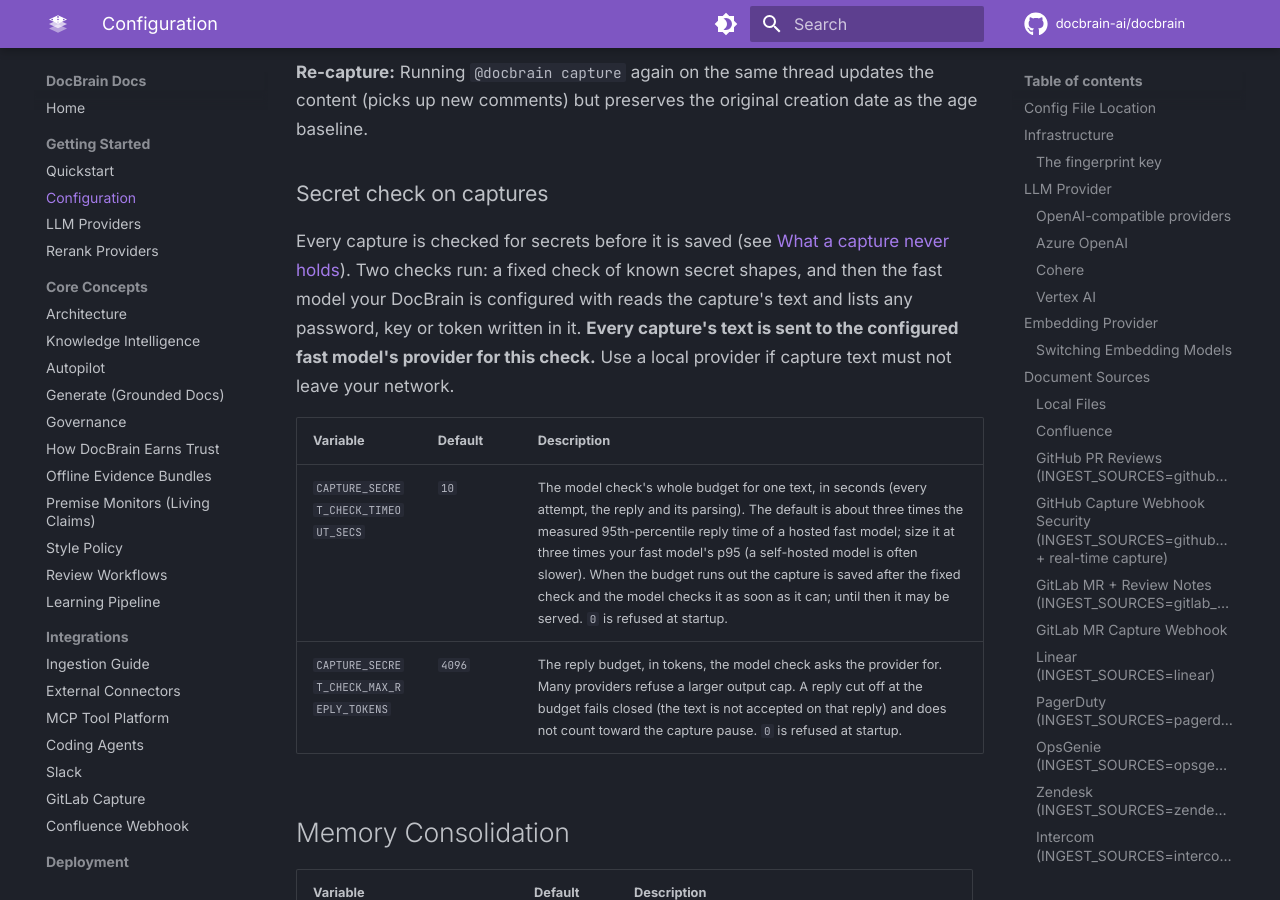
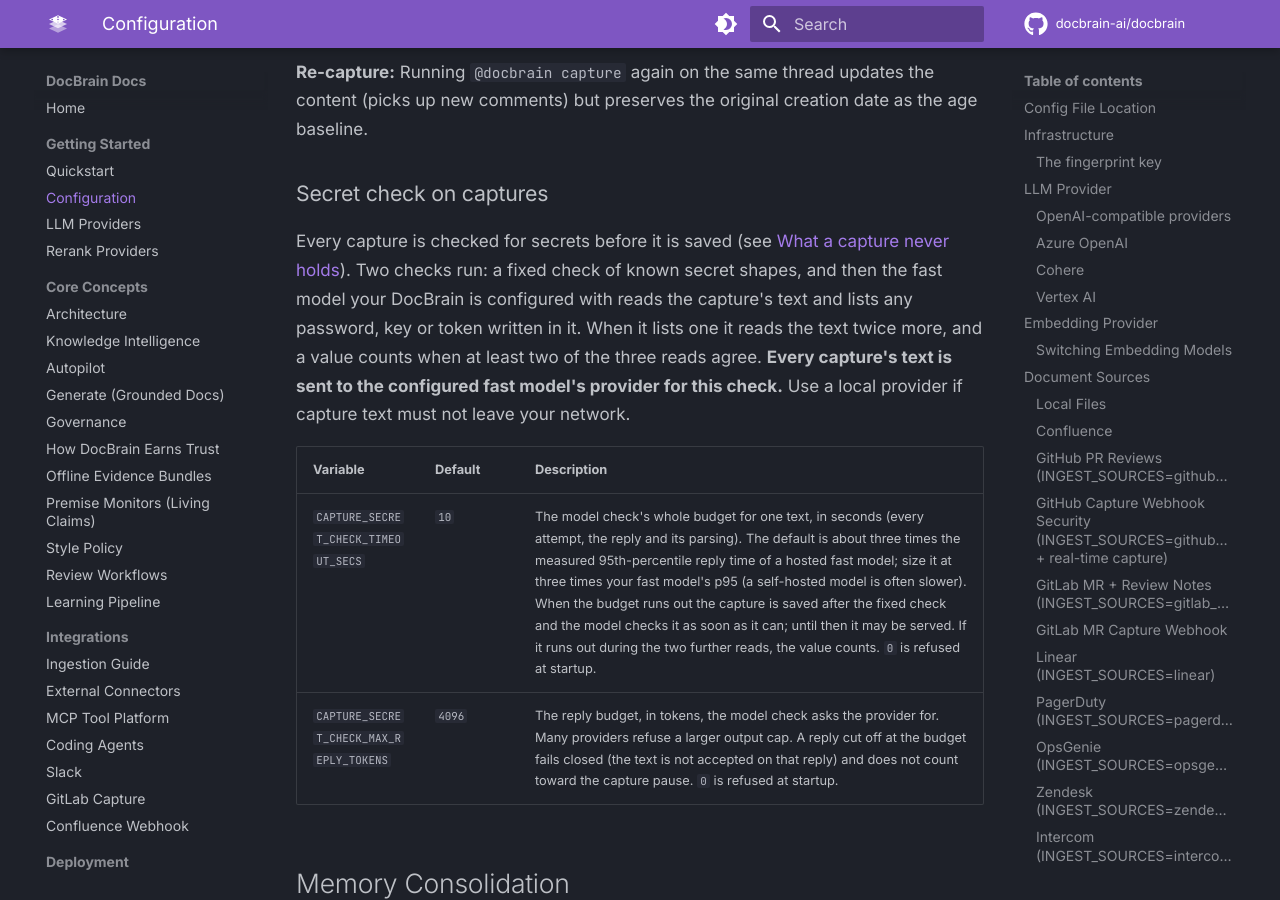
Before and after one commit to docbrain-ai/docbrain, an MkDocs documentation site: the page built from docs/configuration.md, in a window 1280 px wide and 900 px high, scrolled down 45621 px. Built offline with MkDocs 1.6.1 and Material for MkDocs 9.7.7, drawn with Linux system fonts in a browser that asks for light colours; comment, search, counter and statistics services are not loaded.

Commit message:
docs: the model check's reads and its confirm metric (#599)

```diff
--- a/docs/configuration.md
+++ b/docs/configuration.md
@@ -976,12 +976,13 @@
 Every capture is checked for secrets before it is saved (see
 [What a capture never holds](agents.md#what-a-capture-never-holds)). Two checks run: a fixed check of known secret
 shapes, and then the fast model your DocBrain is configured with reads the capture's text and lists any password,
-key or token written in it. **Every capture's text is sent to the configured fast model's provider for this check.**
+key or token written in it. When it lists one it reads the text twice more, and a value counts when at least two of the
+three reads agree. **Every capture's text is sent to the configured fast model's provider for this check.**
 Use a local provider if capture text must not leave your network.
 
 | Variable | Default | Description |
 |---|---|---|
-| `CAPTURE_SECRET_CHECK_TIMEOUT_SECS` | `10` | The model check's whole budget for one text, in seconds (every attempt, the reply and its parsing). The default is about three times the measured 95th-percentile reply time of a hosted fast model; size it at three times your fast model's p95 (a self-hosted model is often slower). When the budget runs out the capture is saved after the fixed check and the model checks it as soon as it can; until then it may be served. `0` is refused at startup. |
+| `CAPTURE_SECRET_CHECK_TIMEOUT_SECS` | `10` | The model check's whole budget for one text, in seconds (every attempt, the reply and its parsing). The default is about three times the measured 95th-percentile reply time of a hosted fast model; size it at three times your fast model's p95 (a self-hosted model is often slower). When the budget runs out the capture is saved after the fixed check and the model checks it as soon as it can; until then it may be served. If it runs out during the two further reads, the value counts. `0` is refused at startup. |
 | `CAPTURE_SECRET_CHECK_MAX_REPLY_TOKENS` | `4096` | The reply budget, in tokens, the model check asks the provider for. Many providers refuse a larger output cap. A reply cut off at the budget fails closed (the text is not accepted on that reply) and does not count toward the capture pause. `0` is refused at startup. |
 
 ## Memory Consolidation
```
